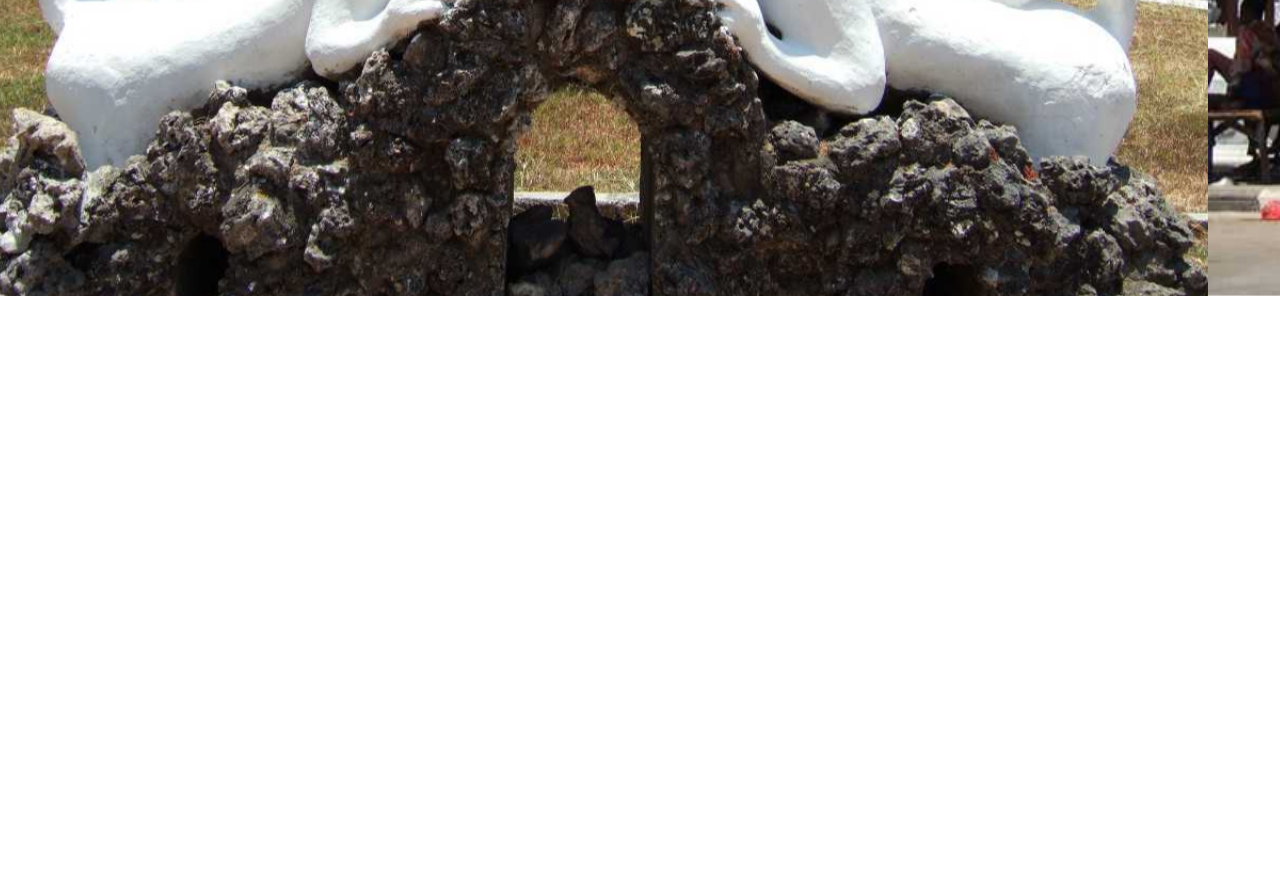
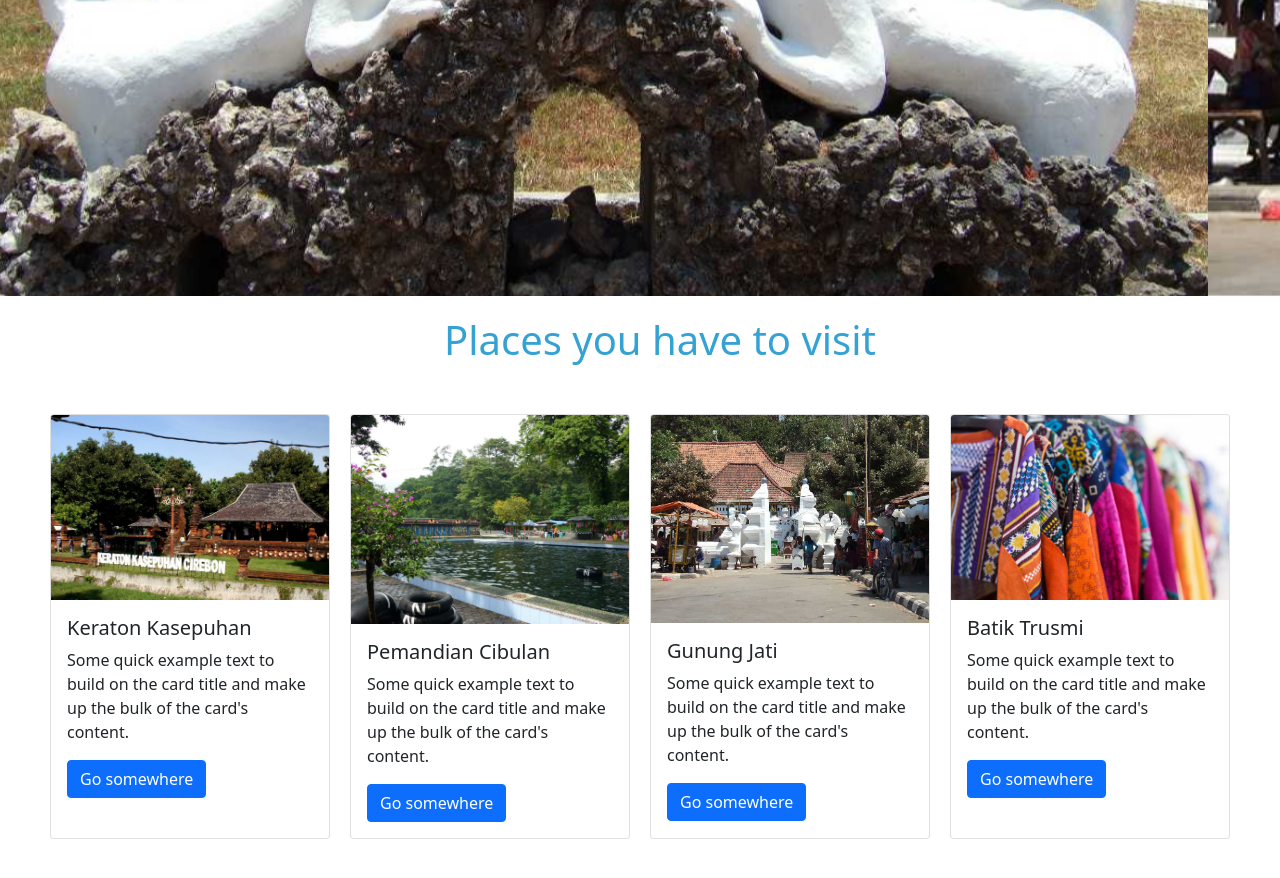
Before and after one commit to justniar/simple-fe, a plain HTML site: page index.html in a window 1280 px wide. Shown: the part 500-1378 px from the top of the page. Before the commit the page ends 800 px from the top, so only its background shows below. Drawn offline with nearby package versions, Linux system fonts and the light colour scheme.

Commit message:
add destionation

```diff
--- a/index.html
+++ b/index.html
@@ -73,6 +73,41 @@
 
 
     <!-- Places -->
+    <h1 class="subtitle">Places you have to visit</h1>
+     <section class="places" id="places">
+        <div class="card" style="width: 18rem;">
+          <img src="asset/destination3.jpg" class="card-img-top" alt="...">
+          <div class="card-body">
+            <h5 class="card-title">Keraton Kasepuhan</h5>
+            <p class="card-text">Some quick example text to build on the card title and make up the bulk of the card's content.</p>
+            <a href="#" class="btn btn-primary">Go somewhere</a>
+          </div>
+        </div>
+        <div class="card" style="width: 18rem;">
+          <img src="asset/destination5.jpg" class="card-img-top" alt="...">
+          <div class="card-body">
+            <h5 class="card-title">Pemandian Cibulan</h5>
+            <p class="card-text">Some quick example text to build on the card title and make up the bulk of the card's content.</p>
+            <a href="#" class="btn btn-primary">Go somewhere</a>
+          </div>
+        </div>
+        <div class="card" style="width: 18rem;">
+          <img src="asset/destination1.jpg" class="card-img-top" alt="...">
+          <div class="card-body">
+            <h5 class="card-title">Gunung Jati</h5>
+            <p class="card-text">Some quick example text to build on the card title and make up the bulk of the card's content.</p>
+            <a href="#" class="btn btn-primary">Go somewhere</a>
+          </div>
+        </div>
+        <div class="card" style="width: 18rem;">
+          <img src="asset/destination2.jpg" class="card-img-top" alt="...">
+          <div class="card-body">
+            <h5 class="card-title">Batik Trusmi</h5>
+            <p class="card-text">Some quick example text to build on the card title and make up the bulk of the card's content.</p>
+            <a href="#" class="btn btn-primary">Go somewhere</a>
+          </div>
+        </div>
+     </section>
 
     <!-- Cuisine -->
 
--- a/style.css
+++ b/style.css
@@ -3,3 +3,17 @@
     height: 90vh;
     object-fit: cover;
 }
+
+.places{
+    margin: 50px;
+    display: flex;
+    justify-content: center;
+    gap: 20px;
+}
+
+.subtitle{
+    width: 100%;
+    margin: 20px;
+    text-align: center;
+    color: rgb(53, 162, 212);
+}
```
